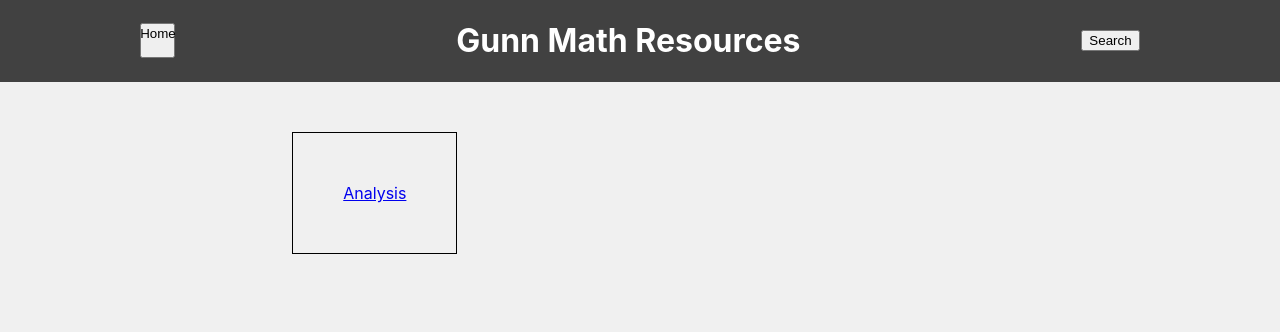
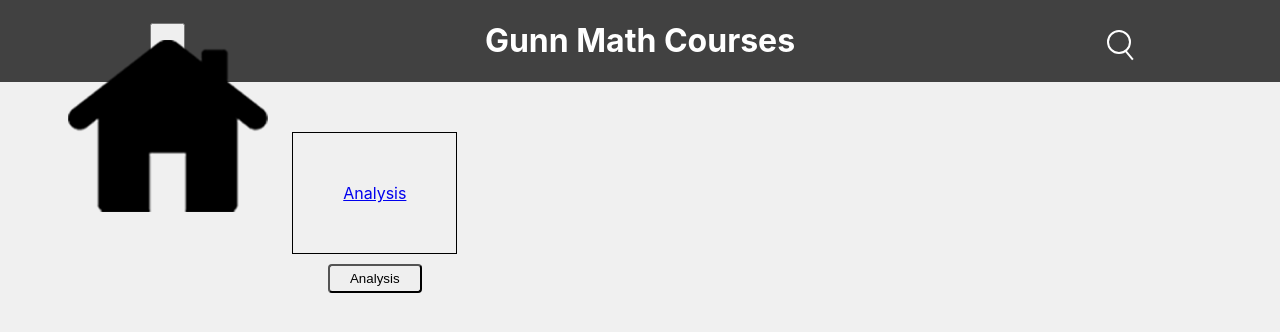
Before and after one commit to 1datcodes/GunnMaths, a React (Create React App) app: page / in a window 1280 px wide. Shown: the top 332 px of the page. Built offline with nearby package versions, Linux system fonts and the light colour scheme.

Commit message:
Touch up

```diff
--- a/src/Analysis.css
+++ b/src/Analysis.css
@@ -80,7 +80,7 @@ body, html {
   border: 1px, #000000;
 }
 
-.icon-grid a {
+.icon-grid .unitLink {
   padding: 50px;
   display: flex;
   flex-direction: column;
@@ -89,7 +89,7 @@ body, html {
   border: 1px solid #000000;
 }
 
-.icon-grid a:hover {
+.icon-grid .unitLink :hover {
   background-color: #dddddd;
 }
 
--- a/src/Analysis.js
+++ b/src/Analysis.js
@@ -45,8 +45,8 @@ function Analysis() {
                 <div className="icon-grid">
                     {units.map((unit, index) => (
                     <div className="units" key={index}>
-                        <a href={unit.url}>
-                        <img src={unit.img} alt={unit.alt}/>
+                        <a className="unitLink" href={unit.url}>
+                            <img src={unit.img} alt={unit.alt}/>
                         </a>
                         <button onClick={() => window.location.href=unit.url}>{unit.text}</button>
                     </div>
--- a/src/HomePage.css
+++ b/src/HomePage.css
@@ -18,3 +18,30 @@
 .Title {
     color: #ffffff;
 }
+
+.icon-grid .courses {
+    display: flex;
+    flex-direction: column;
+    justify-content: space-around;
+    align-items: center;
+    gap: 10px;
+}
+
+.icon-grid .courseLink {
+    padding: 50px;
+    display: flex;
+    flex-direction: column;
+    justify-content: center;
+    align-items: center;
+    border: 1px solid #000000;
+}
+
+.icon-grid .courses :hover {
+    background-color: #dddddd;
+}
+
+.courses button {
+    border-radius: 4px;
+    border-color: #000000;
+    padding: 5px 20px;
+}
--- a/src/HomePage.js
+++ b/src/HomePage.js
@@ -1,6 +1,9 @@
 import React from 'react';
-import { Link } from 'react-router-dom';
 import './HomePage.css';
+
+// Logos
+import home from './images/home.png';
+import SearchButton from './SearchButton';
 
 const baseURL = 'https://gunnmaths.org/';
 
@@ -12,17 +15,22 @@ function HomePage() {
     return (
         <div className="Content">
             <header className="Home-header">
-                <button className="Home-button" onClick={() => window.location.href="/"}>Home</button>
-                <h1 className="Title">Gunn Math Resources</h1>
-                <button className="Search">Search</button>
+                <button className="Home-button" onClick={() => window.location.href="/"}>
+                        <img src={home} alt="Home"/>
+                    </button>
+                <h1 className="Title">Gunn Math Courses</h1>
+                <SearchButton />
             </header>
 
             <div className="Courses">
                 <div className="icon-grid">
                     {courses.map((course, index) => (
-                    <div className="courses" key={index}>
-                        <Link to={course.url}>{course.text}</Link>
-                    </div>
+                        <div className="courses" key={index}>
+                            <a className="courseLink" href={course.url}>
+                                {course.text}
+                            </a>
+                            <button onClick={() => window.location.href=course.url}>{course.text}</button>
+                        </div>
                     ))}
                 </div>
             </div>
--- /dev/null
+++ b/src/SearchButton.css
@@ -0,0 +1,29 @@
+.Search-button {
+    position: relative;
+    background: none;
+    border: none;
+    cursor: pointer;
+    width: 35px;
+    height: 35px;
+  }
+
+  .magnifying-glass {
+    width: 15px;
+    height: 15px;
+    border: 2px solid #414141;
+    border-radius: 50%;
+    position: relative;
+    top: 50%;
+    left: 50%;
+    transform: translate(-50%, -50%);
+  }
+
+  .magnifying-glass::before {
+    content: "";
+    position: absolute;
+    right: -6px;
+    bottom: -4px;
+    width: 7px;
+    height: 2px;
+    background: #414141;
+  }
--- /dev/null
+++ b/src/SearchButton.js
@@ -0,0 +1,14 @@
+import React from 'react';
+import './SearchButton.css';
+
+function SearchButton() {
+    return (
+        <button className="Search-button" onClick={() => console.log("Clicked")}>
+            <div className="Search-button">
+                <div className="magnifying-glass"></div>
+            </div>
+        </button>
+    );
+}
+
+export default SearchButton;
```
